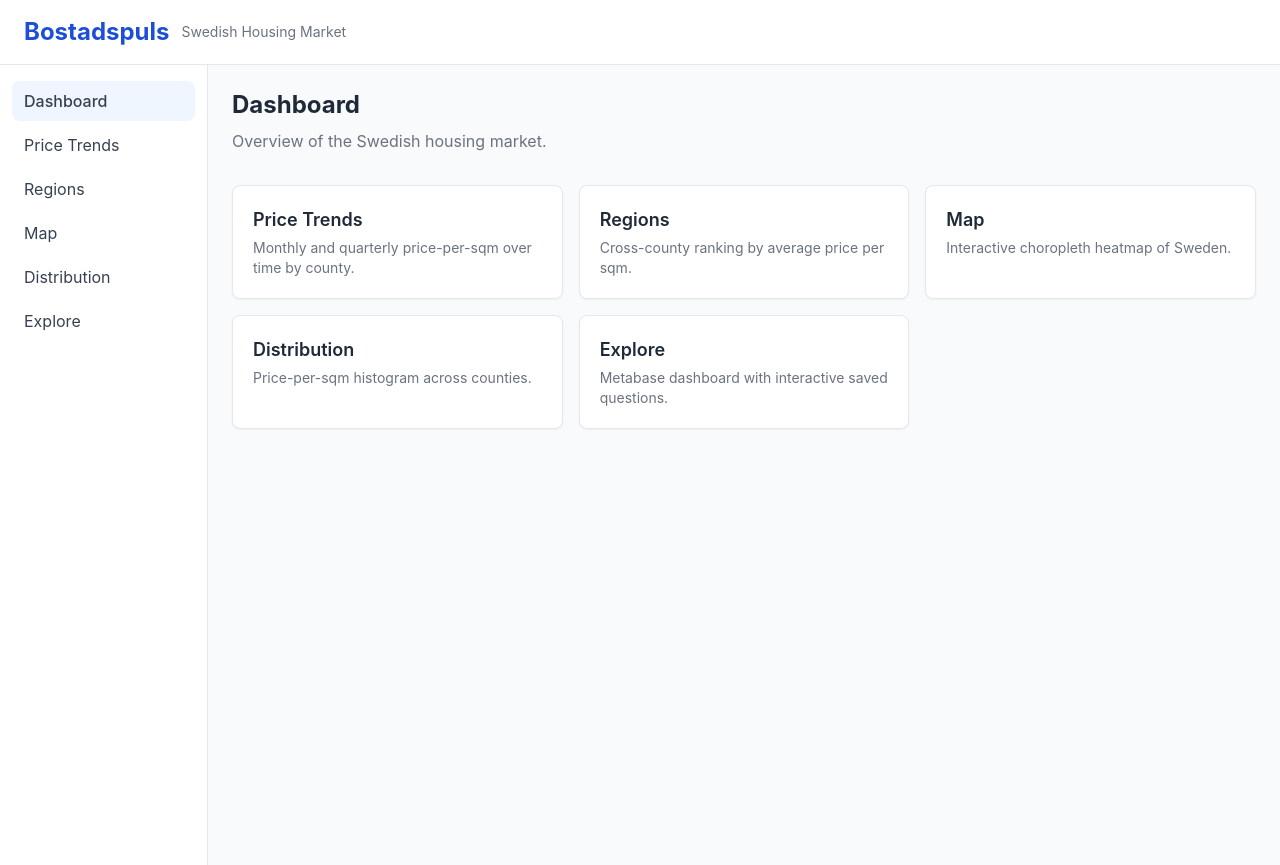
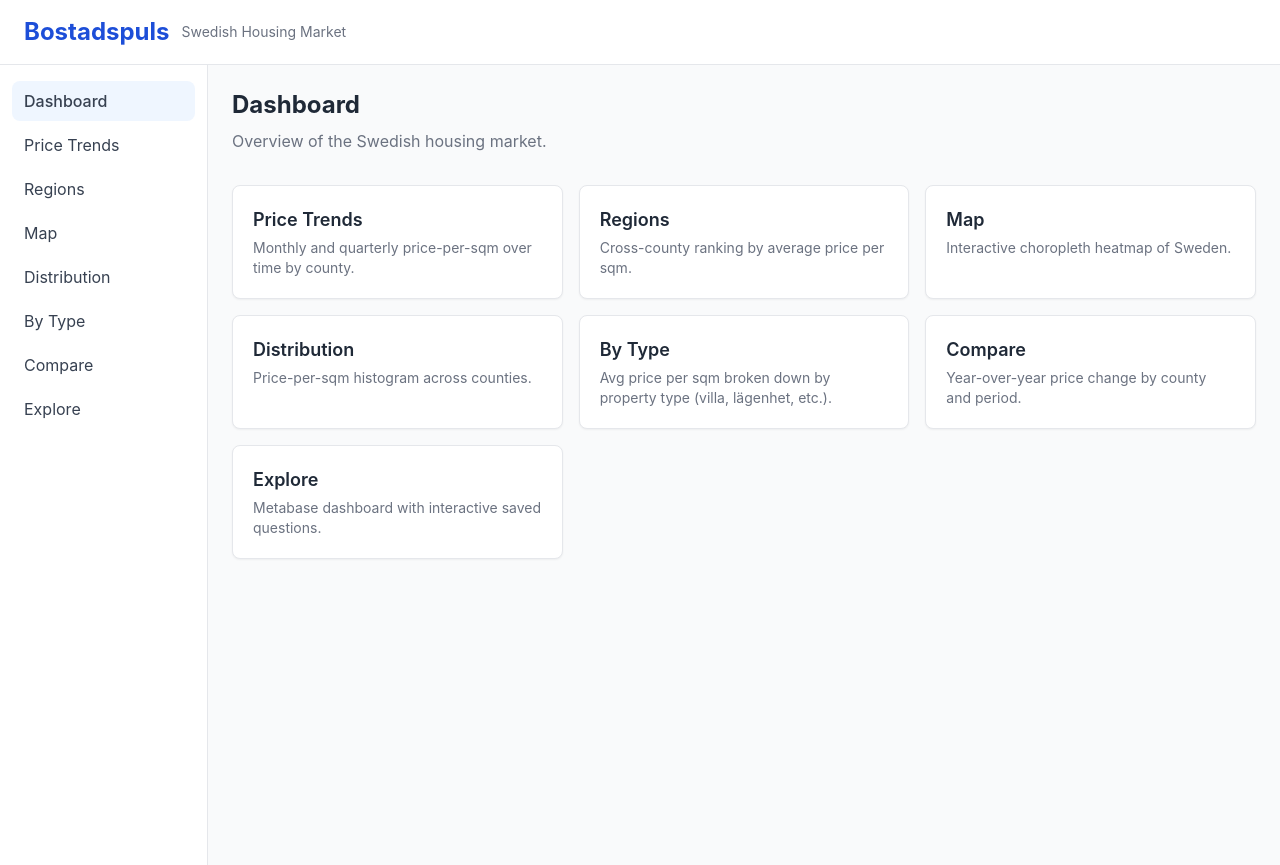
Before and after one commit to Sam-Razavi/bostadspuls, a Vue app in the folder frontend/: page / in a window 1280 px wide. Built offline with nearby package versions, Linux system fonts and the light colour scheme; the HTML template or start-up script is replaced by a standard one.

Commit message:
feat: wire By Type and Compare into router, sidebar and dashboard
Adds /by-type and /compare routes (lazy-loaded). Adds both views to
the sidebar nav and adds dashboard cards for each new view.

```diff
--- a/frontend/src/components/AppSidebar.vue
+++ b/frontend/src/components/AppSidebar.vue
@@ -21,6 +21,8 @@ const navItems = [
   { to: "/regions", label: "Regions" },
   { to: "/map", label: "Map" },
   { to: "/distribution", label: "Distribution" },
+  { to: "/by-type", label: "By Type" },
+  { to: "/compare", label: "Compare" },
   { to: "/explore", label: "Explore" },
 ];
 </script>
--- a/frontend/src/router/index.ts
+++ b/frontend/src/router/index.ts
@@ -33,6 +33,16 @@ const router = createRouter({
       name: "explore",
       component: () => import("../views/ExploreView.vue"),
     },
+    {
+      path: "/by-type",
+      name: "by-type",
+      component: () => import("../views/ByTypeView.vue"),
+    },
+    {
+      path: "/compare",
+      name: "compare",
+      component: () => import("../views/CompareView.vue"),
+    },
   ],
 });
 
--- a/frontend/src/views/DashboardView.vue
+++ b/frontend/src/views/DashboardView.vue
@@ -23,6 +23,8 @@ const cards = [
   { to: "/regions",     title: "Regions",           description: "Cross-county ranking by average price per sqm." },
   { to: "/map",         title: "Map",               description: "Interactive choropleth heatmap of Sweden." },
   { to: "/distribution",title: "Distribution",      description: "Price-per-sqm histogram across counties." },
-  { to: "/explore",     title: "Explore",           description: "Metabase dashboard with interactive saved questions." },
+  { to: "/by-type",    title: "By Type",           description: "Avg price per sqm broken down by property type (villa, lägenhet, etc.)." },
+  { to: "/compare",    title: "Compare",           description: "Year-over-year price change by county and period." },
+  { to: "/explore",    title: "Explore",           description: "Metabase dashboard with interactive saved questions." },
 ];
 </script>
```
